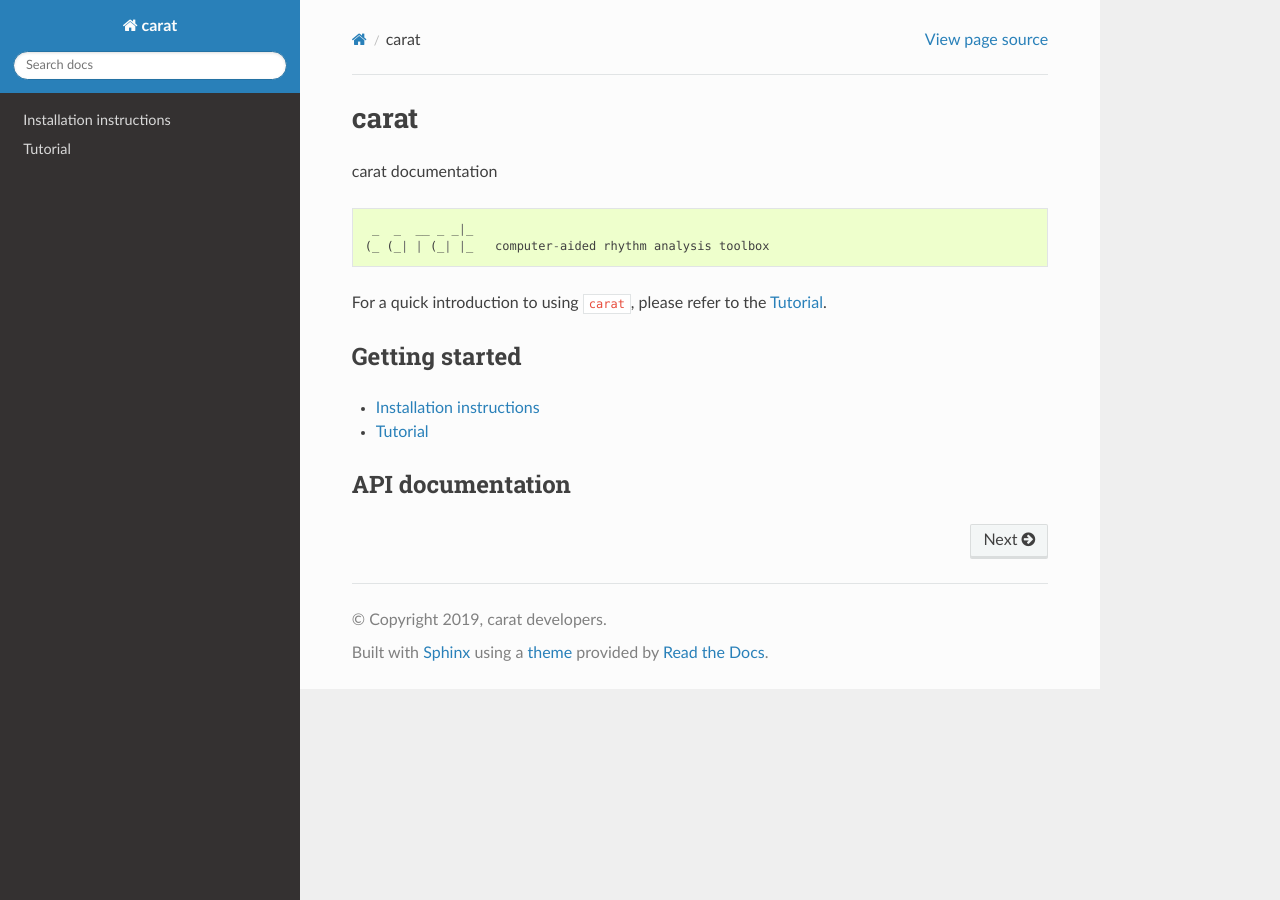
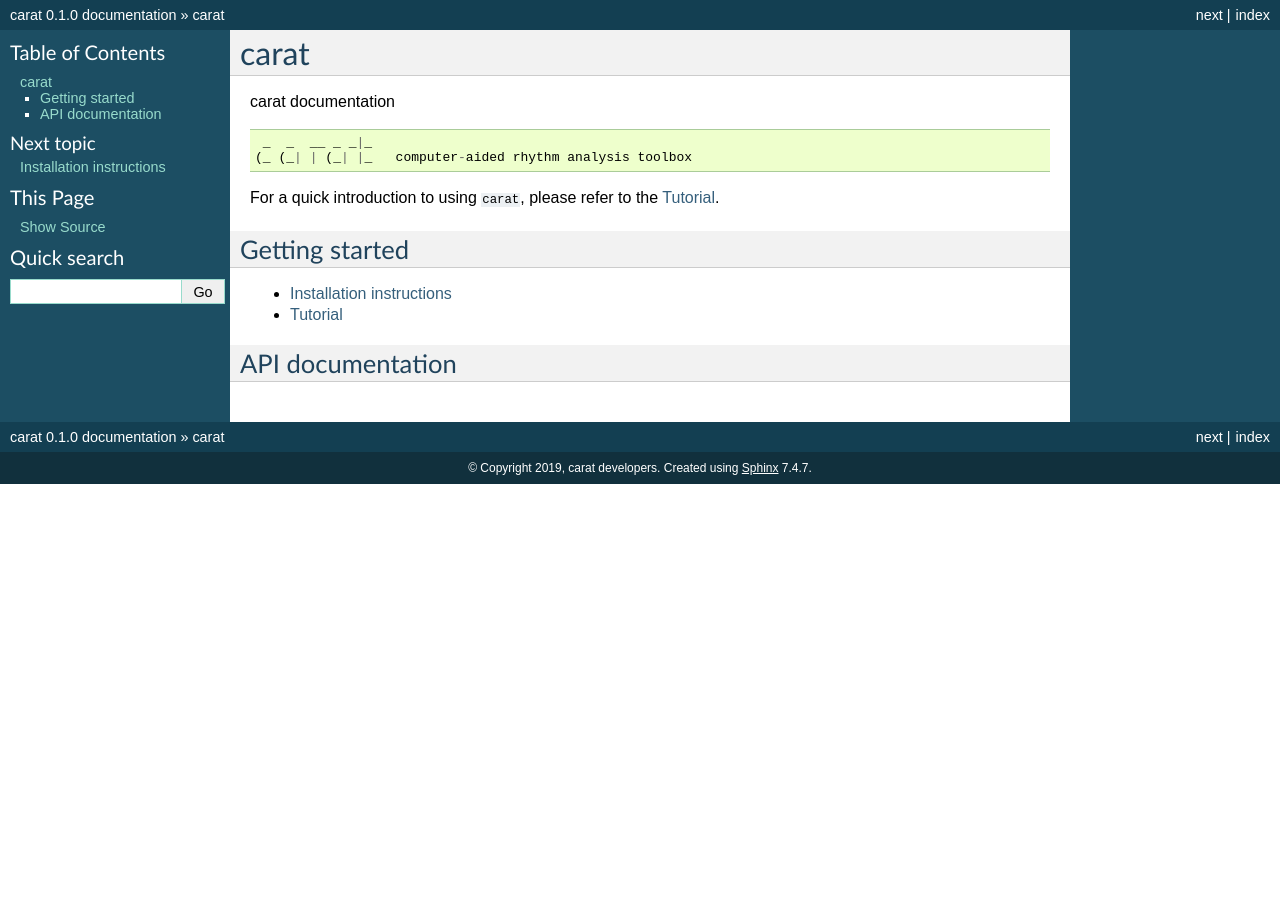
Before and after one commit to mrocamora/carat, a Sphinx documentation site: the page built from docs/source/index.rst, in a window 1280 px wide. Built offline with Sphinx 7.4.7, drawn with Linux system fonts in a browser that asks for light colours; cross-references to code outside the pages are shown as plain code.

Commit message:
fixed docs conf.py error

```diff
--- a/docs/source/conf.py
+++ b/docs/source/conf.py
@@ -61,23 +61,10 @@ show_authors = False
 # The name of the Pygments (syntax highlighting) style to use.
 pygments_style = 'sphinx'
 
-# -- Options for HTML output -------------------------------------------------
-
-
-on_rtd = os.environ.get('READTHEDOCS', None) == 'True'
-if on_rtd:
-    html_theme = 'default'
-    MOCK_MODULES = ['argparse', 'numpy', 'scipy', 'freetype', 'matplotlib']
-    sys.modules.update((mod_name, Mock()) for mod_name in MOCK_MODULES)
-else:
-    import sphinx_rtd_theme
-    html_theme = 'sphinx_rtd_theme'
-    html_theme_path = [sphinx_rtd_theme.get_html_theme_path()]
-
 # The theme to use for HTML and HTML Help pages.  See the documentation for
 # a list of builtin themes.
 #
-# html_theme = 'alabaster'
+html_theme = 'default'
 
 # Add any paths that contain custom static files (such as style sheets) here,
 # relative to this directory. They are copied after the builtin static files,
```
